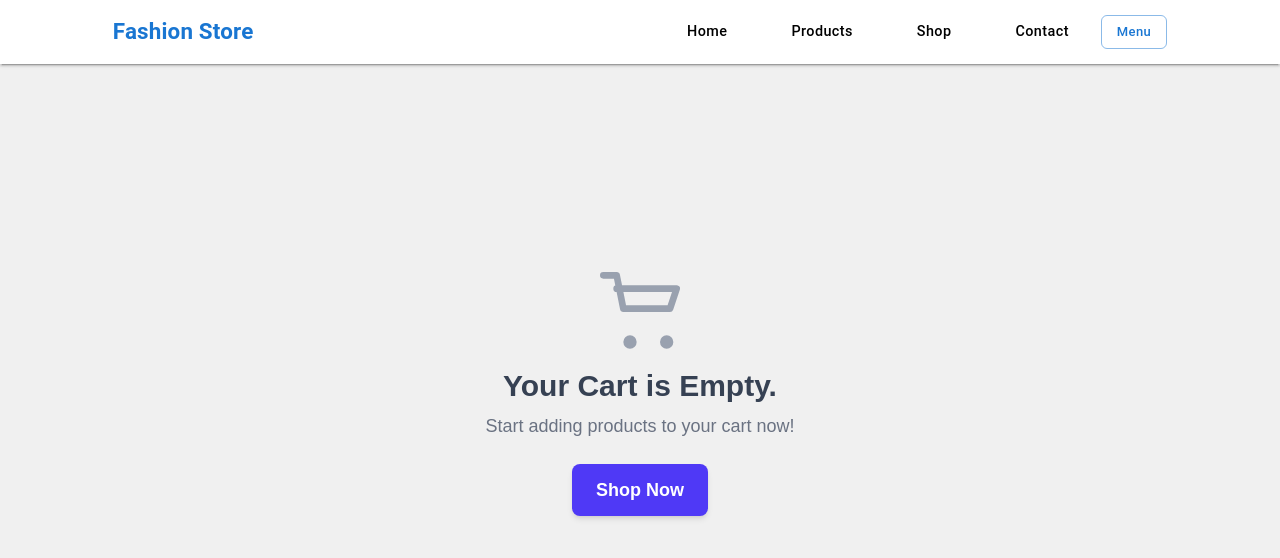
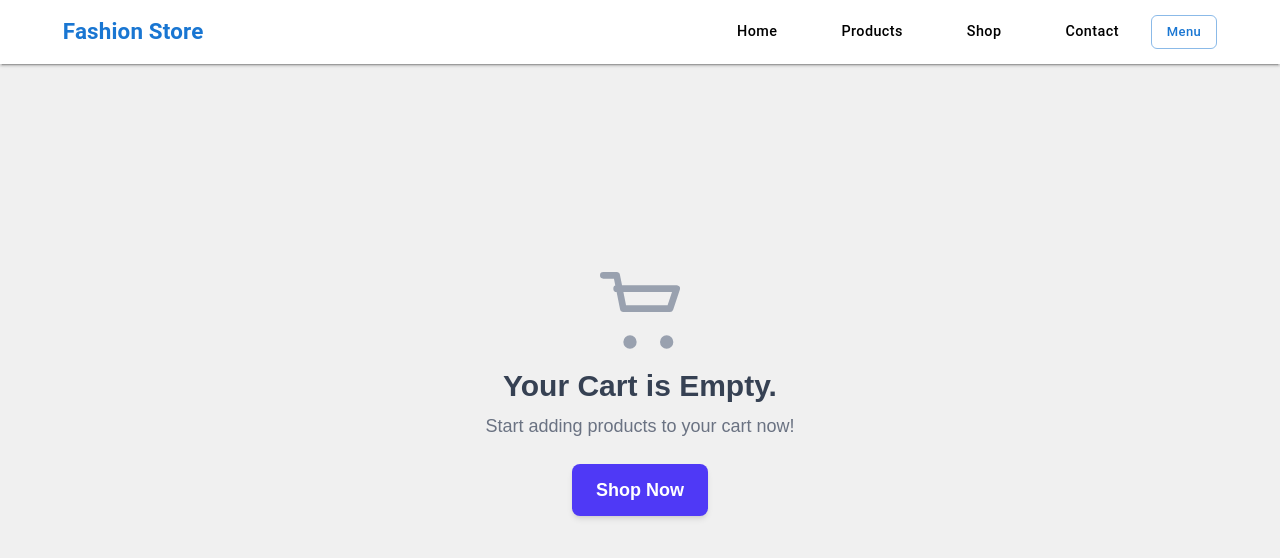
Before and after one commit to Muhammadtalalliaquat/Frontend-fashion-store-web-app, a Next.js app: page /productCart in a window 1280 px wide. Shown: the top 558 px of the page. Built offline with nearby package versions, Linux system fonts and the light colour scheme; some icons are missing.

Commit message:
adjust navbar width

```diff
--- a/src/components/navbar.js
+++ b/src/components/navbar.js
@@ -80,7 +80,7 @@ function Navbar() {
             flexWrap: "wrap",
             px: { xs: 1, sm: 2, md: 4 },
             py: { xs: 1, sm: 1.5 },
-            gap: { xs: 1, sm: 2, md: 4, lg: 30 },
+            gap: { xs: 1, sm: 2, md: 4, lg: 55 },
             // gap: { xs: 1, sm: 2, md: 30 },
           }}
         >
```
